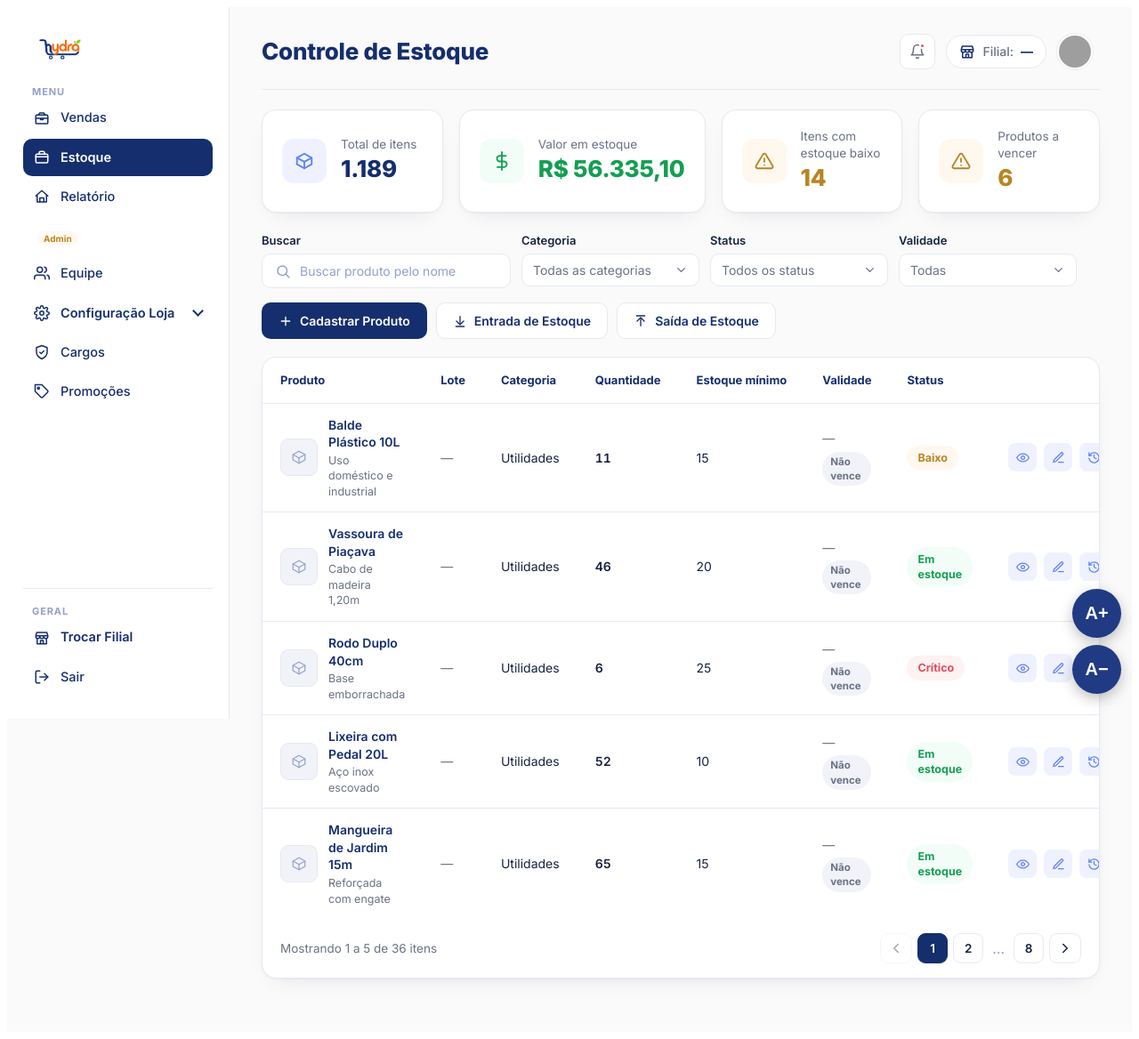
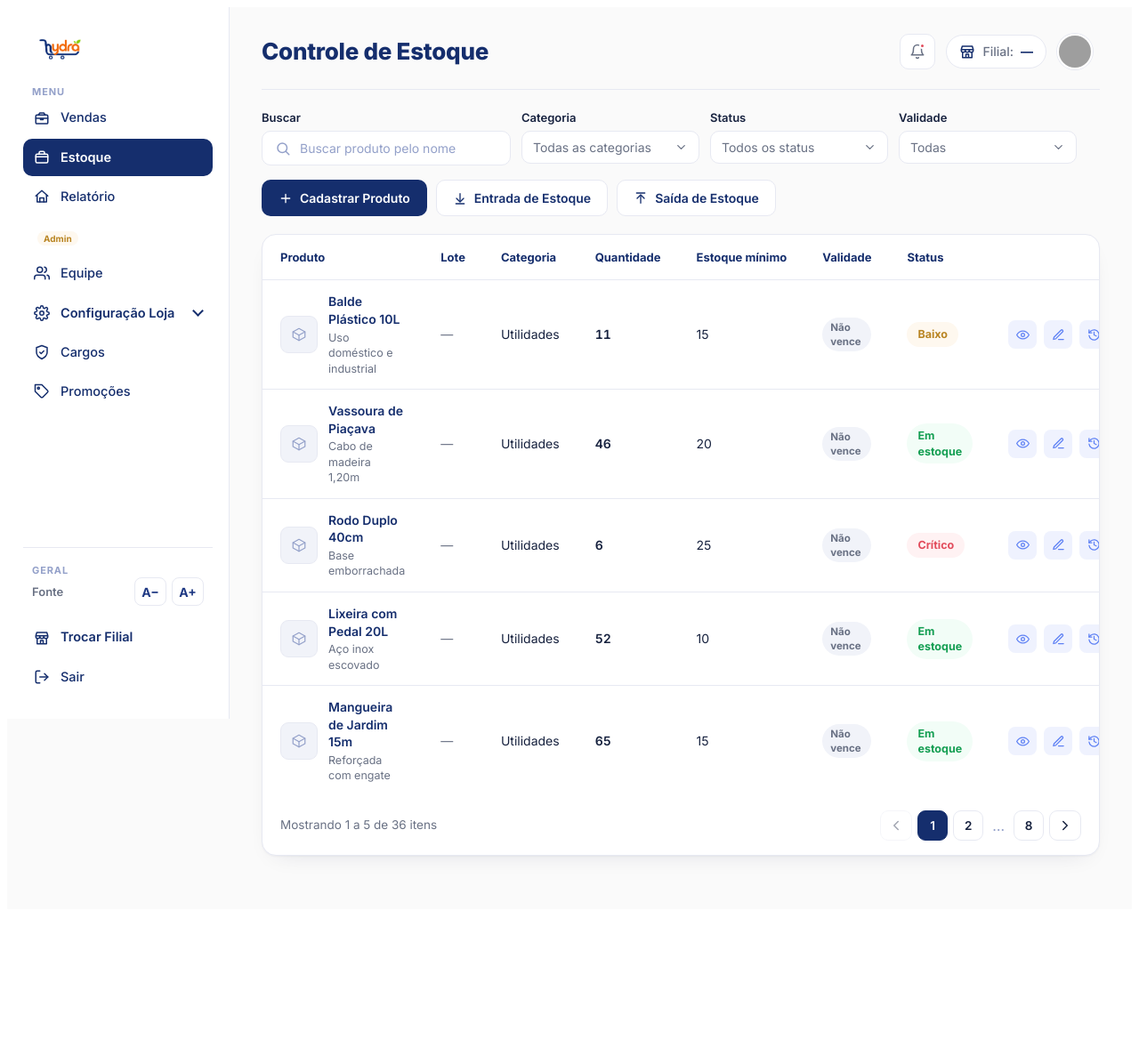
Before and after one commit to AlefKaique/TCC--Senac---Sistemas-de-Informa-o, a PHP site: page /pages/controle-estoque.html in a window 1280 px wide. Shown: the whole page at 89% size. After the commit the page ends 968 px from the top, so only its background shows below. Run offline with PHP 8.4, Linux system fonts and the light colour scheme; grey boxes are pictures that could not be loaded.

Commit message:
fix: ajustes de tela no Estoque, Equipe e botões de fonte
- Controle de Estoque: remove os cartões de resumo do topo (vão para outra
  tela) e, sem validade, mostra só o selo "Não vence", sem o traço.
- Botões A+/A−: nas telas internas saem do canto da tela (cobriam botões
  como "Salvar alterações") e vão para a seção "Geral" da barra lateral.
  Na página inicial continuam flutuando, menores.
- Equipe: "Novo usuário" espera usuários e cargos carregarem antes de abrir
  o modal (com a API lenta o seletor de cargo abria vazio); erro de carga
  mostra aviso em vez de pedir para criar cargo; link "Cargos" abre na
  mesma aba.

Co-Authored-By: Claude Opus 5.5 <noreply@anthropic.com>

```diff
--- a/Hydra.Front/css/font-size.css
+++ b/Hydra.Front/css/font-size.css
@@ -91,13 +91,13 @@
 }
 
 .accessibility-widget button {
-    width: 55px;
-    height: 55px;
+    width: 46px;
+    height: 46px;
     border: none;
     border-radius: 50%;
     background: #203A84;
     color: #fff;
-    font-size: 20px;
+    font-size: 17px;
     font-weight: bold;
     cursor: pointer;
     box-shadow: 0 5px 15px rgba(0, 0, 0, .25);
@@ -120,3 +120,45 @@
         font-size: 16px;
     }
 }
+
+/* Telas internas: os botões ficam na seção "Geral" da barra lateral
+   (font-size.js move o widget para lá), em vez de flutuar por cima de
+   botões da tela. Os dois seletores de classe vencem as regras acima,
+   inclusive a do celular. */
+.accessibility-widget.accessibility-widget--sidebar {
+    position: static;
+    flex-direction: row;
+    align-items: center;
+    gap: 6px;
+    margin: 0 0 14px;
+    padding: 0 10px;
+    z-index: auto;
+}
+
+.accessibility-widget--sidebar .accessibility-widget__label {
+    flex: 1;
+    font-size: 13px;
+    font-weight: 600;
+    color: var(--muted, #6b7280);
+}
+
+.accessibility-widget.accessibility-widget--sidebar button {
+    width: 36px;
+    height: 32px;
+    border: 1px solid var(--border, #e4e7ef);
+    border-radius: 8px;
+    background: #fff;
+    color: #203A84;
+    font-size: 14px;
+    box-shadow: none;
+}
+
+.accessibility-widget.accessibility-widget--sidebar button:hover {
+    transform: none;
+    background: #f3f5fb;
+}
+
+.accessibility-widget.accessibility-widget--sidebar button:focus-visible {
+    outline: 2px solid #203A84;
+    outline-offset: 2px;
+}
--- a/Hydra.Front/js/controle-estoque.js
+++ b/Hydra.Front/js/controle-estoque.js
@@ -267,29 +267,6 @@
         });
     }
 
-    /* ================= Rendering: stats ================= */
-    function renderStats() {
-        // Inativos não contam: não estão à venda nem precisam de reposição.
-        const ativos = products.filter((p) => p.status !== 'inativo');
-        const totalItens = ativos.reduce((sum, p) => sum + p.quantity, 0);
-        const valorEstoque = ativos.reduce((sum, p) => sum + p.quantity * p.price, 0);
-        // Conta apenas quem esta de fato abaixo do minimo. "Atencao" fica
-        // de fora: o produto ainda tem saldo acima do minimo, so esta perto.
-        const baixoCount = ativos.filter((p) => {
-            const status = getStatus(p);
-            return status === 'Baixo' || status === 'Crítico';
-        }).length;
-        const vencendoCount = ativos.filter((p) => {
-            const status = getExpiryStatus(p);
-            return status === 'Vencido' || status === 'Vence em breve';
-        }).length;
-
-        document.getElementById('hydroStatTotalItens').textContent = totalItens.toLocaleString('pt-BR');
-        document.getElementById('hydroStatValorEstoque').textContent = formatCurrency(valorEstoque);
-        document.getElementById('hydroStatBaixo').textContent = baixoCount.toLocaleString('pt-BR');
-        document.getElementById('hydroStatVencendo').textContent = vencendoCount.toLocaleString('pt-BR');
-    }
-
     /* ================= Rendering: filters (category options) ================= */
     function renderCategoryOptions() {
         const select = document.getElementById('hydroFilterCategoria');
@@ -332,7 +309,6 @@
                              <span class="hydro-badge ${expiryBadgeClass(expiryStatus)}">${expiryStatus}</span>
                            </div>`
                         : `<div class="hydro-expiry-cell">
-                             <span class="hydro-text-muted">—</span>
                              <span class="hydro-badge hydro-badge-neutral">Não vence</span>
                            </div>`;
                     return `
@@ -838,7 +814,6 @@
 
     /* ================= Refresh orchestration ================= */
     function refreshAll() {
-        renderStats();
         renderCategoryOptions();
         renderTable();
     }
--- a/Hydra.Front/js/font-size.js
+++ b/Hydra.Front/js/font-size.js
@@ -29,6 +29,39 @@
         applySize(size + (control.dataset.fontAction === 'increase' ? 1 : -1));
     });
 
+    /* Nas telas internas os botões A+/A− flutuavam no canto inferior direito
+       e cobriam botões da própria tela (ex.: "Salvar alterações"). Quando há
+       barra lateral, eles passam para a seção "Geral" dela, fora do conteúdo.
+       Nas páginas sem barra lateral (página inicial) continuam flutuando. */
+    function acomodarWidget() {
+        const widget = document.querySelector('.accessibility-widget');
+        if (!widget) return;
+
+        const mais = widget.querySelector('[data-font-action="increase"]');
+        const menos = widget.querySelector('[data-font-action="decrease"]');
+        if (mais) mais.setAttribute('aria-label', 'Aumentar o tamanho da fonte');
+        if (menos) menos.setAttribute('aria-label', 'Diminuir o tamanho da fonte');
+        widget.setAttribute('role', 'group');
+        widget.setAttribute('aria-label', 'Tamanho da fonte');
+
+        const destino = document.querySelector('.hydro-sidebar .hydro-menu-bottom');
+        if (!destino) return;
+
+        const rotulo = document.createElement('span');
+        rotulo.className = 'accessibility-widget__label';
+        rotulo.textContent = 'Fonte';
+        widget.prepend(rotulo);
+        // Diminuir antes de aumentar, na ordem de leitura da linha.
+        if (menos && mais) widget.insertBefore(menos, mais);
+        widget.classList.add('accessibility-widget--sidebar');
+        // Logo abaixo do título "Geral", acima de Trocar Filial e Sair.
+        const titulo = destino.querySelector('.hydro-menu-label');
+        if (titulo) titulo.after(widget);
+        else destino.prepend(widget);
+    }
+
+    acomodarWidget();
+
     document.querySelectorAll('[data-font-toggle]').forEach((toggle) => {
         toggle.addEventListener('click', () => {
             const panel = document.getElementById(toggle.dataset.fontToggle);
--- a/Hydra.Front/pages/controle-estoque.html
+++ b/Hydra.Front/pages/controle-estoque.html
@@ -95,36 +95,6 @@
                     </div>
                 </header>
 
-                <section class="hydro-stats">
-                    <div class="hydro-stat-card">
-                        <div class="hydro-stat-icon hydro-icon-blue"><i class="hydro-ic hydro-ic-box"></i></div>
-                        <div class="hydro-stat-copy">
-                            <p class="hydro-stat-label">Total de itens</p>
-                            <p class="hydro-stat-value" id="hydroStatTotalItens">0</p>
-                        </div>
-                    </div>
-                    <div class="hydro-stat-card">
-                        <div class="hydro-stat-icon hydro-icon-green"><i class="hydro-ic hydro-ic-dollar"></i></div>
-                        <div class="hydro-stat-copy">
-                            <p class="hydro-stat-label">Valor em estoque</p>
-                            <p class="hydro-stat-value hydro-value-green" id="hydroStatValorEstoque">R$ 0,00</p>
-                        </div>
-                    </div>
-                    <div class="hydro-stat-card">
-                        <div class="hydro-stat-icon hydro-icon-amber"><i class="hydro-ic hydro-ic-warning"></i></div>
-                        <div class="hydro-stat-copy">
-                            <p class="hydro-stat-label">Itens com estoque baixo</p>
-                            <p class="hydro-stat-value hydro-value-amber" id="hydroStatBaixo">0</p>
-                        </div>
-                    </div>
-                    <div class="hydro-stat-card">
-                        <div class="hydro-stat-icon hydro-icon-amber"><i class="hydro-ic hydro-ic-warning"></i></div>
-                        <div class="hydro-stat-copy">
-                            <p class="hydro-stat-label">Produtos a vencer</p>
-                            <p class="hydro-stat-value hydro-value-amber" id="hydroStatVencendo">0</p>
-                        </div>
-                    </div>
-                </section>
 
                 <section class="hydro-toolbar">
                     <div class="hydro-filters">
```
Also changed, not shown: Hydra.Front/js/gerenciar-usuarios.js (+36 -4 lines).
